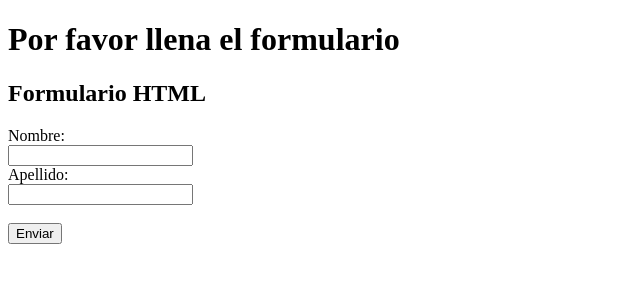
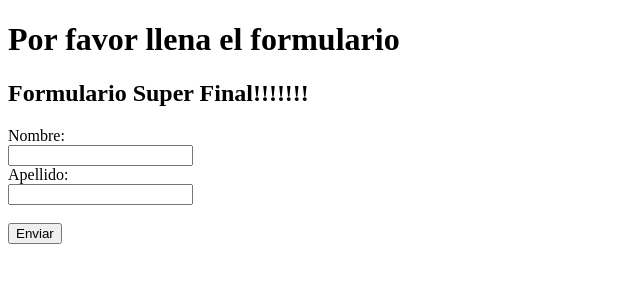
Before and after one commit to Emmanuel9818/PracticaGIthub, a plain HTML site: page index.html in a window 1280 px wide. Shown: the whole page, without its empty margins (0-640 px from the left). Drawn offline with Linux system fonts and the light colour scheme.

Commit message:
Update index.html
Se modifico un encabezado por Formulario Final!!!!

```diff
--- a/index.html
+++ b/index.html
@@ -7,7 +7,7 @@
 </head>
 <body>
     <h1> Por favor llena el formulario </h1>
-    <h2>Formulario HTML</h2>
+    <h2>Formulario Super Final!!!!!!!</h2>
     <form action="/pagina_destino.php">
         <label for="fnombre">Nombre:</label><br>
         <input type="text" id="fnombre" name="Nombre"><br>
```
